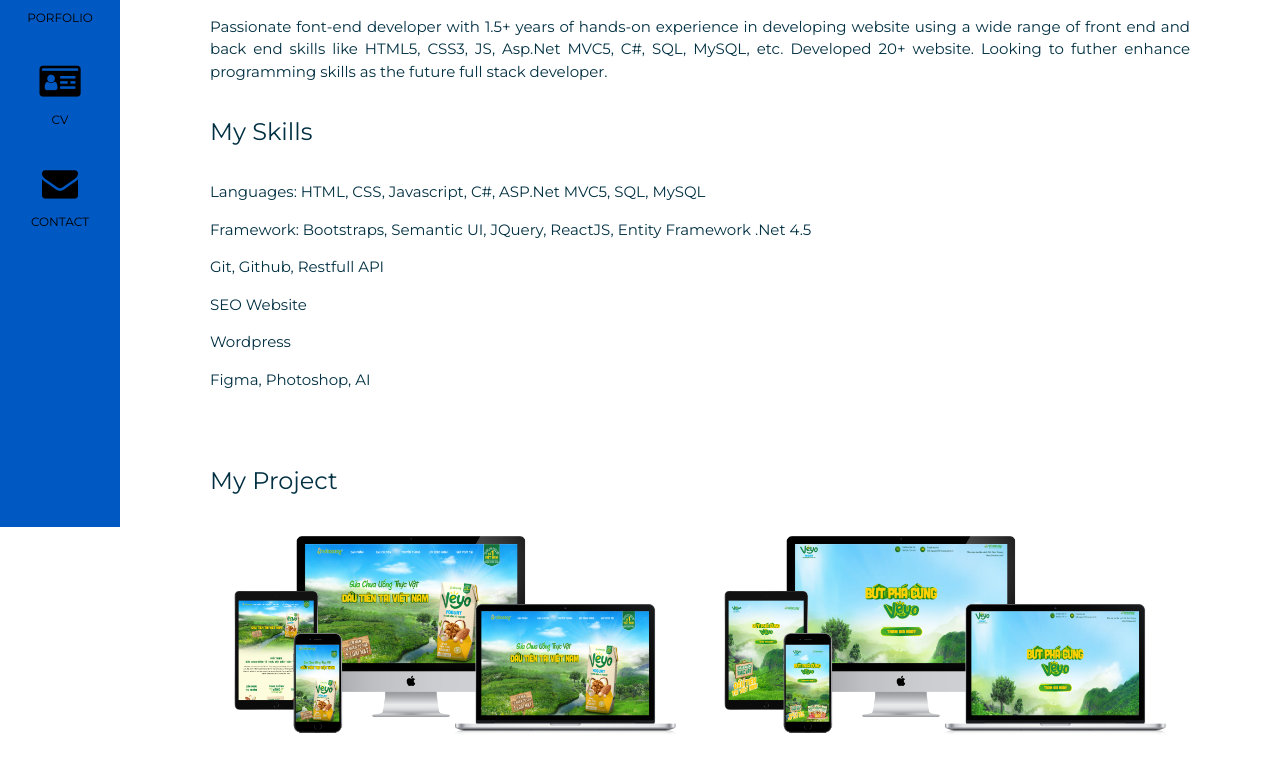
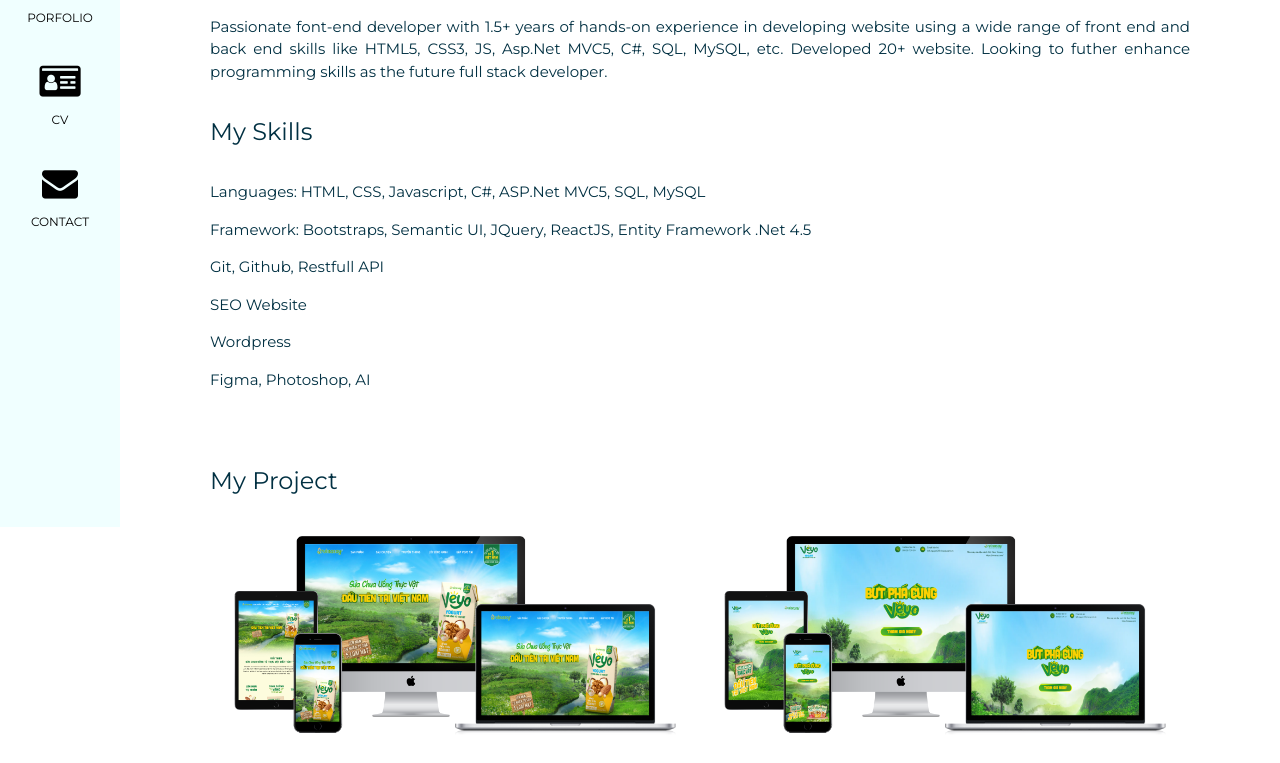
Before and after one commit to petrussiqui/my-cv, a plain HTML site: page index.html in a window 1280 px wide. Shown: the part 273-1036 px from the top of the page. Drawn offline with nearby package versions, Linux system fonts and the light colour scheme.

Commit message:
Update index.html

```diff
--- a/index.html
+++ b/index.html
@@ -47,7 +47,7 @@
     /* Set the width of the sidebar to 120px */
     .w3-sidebar {
       width: 120px;
-      background: #0058C2;
+      background: azure;
     }
 
     /* Add a left margin to the "page content" that matches the width of the sidebar (120px) */
```
